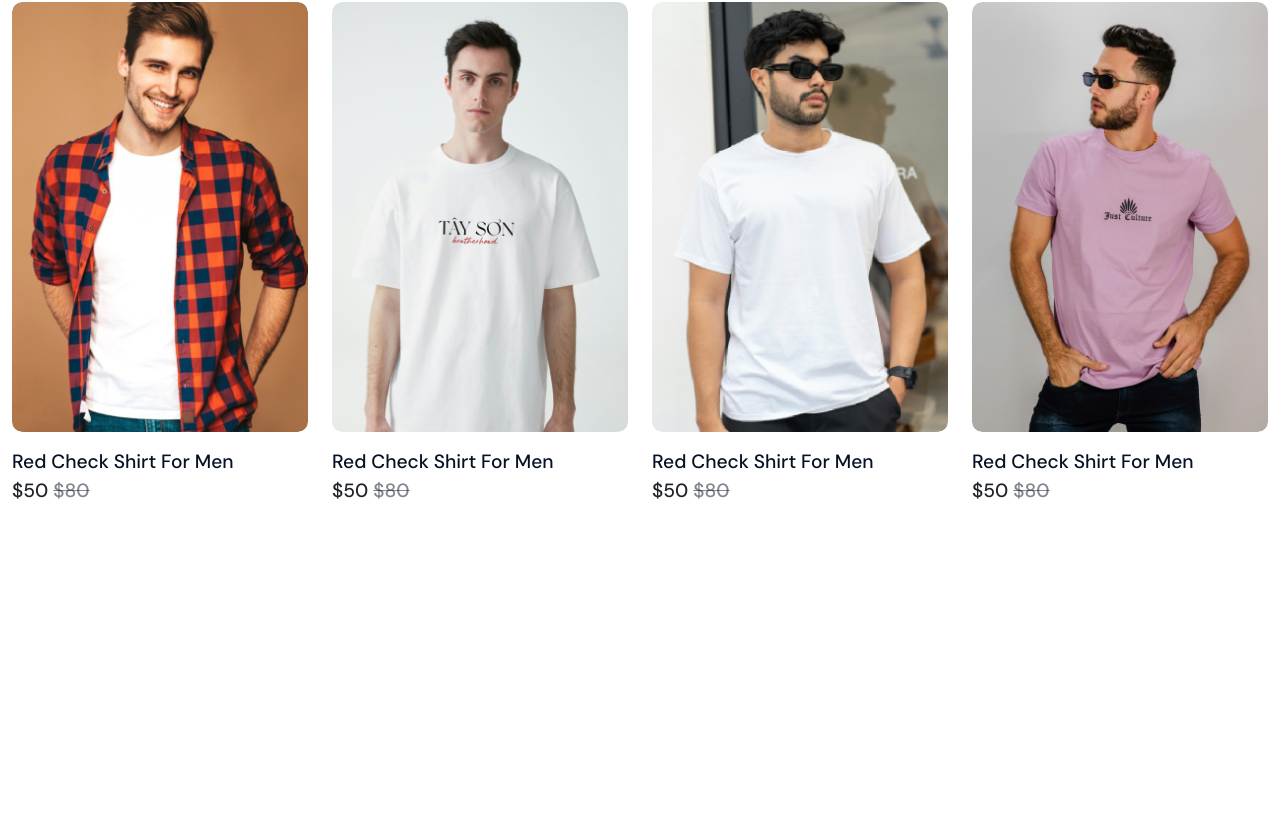
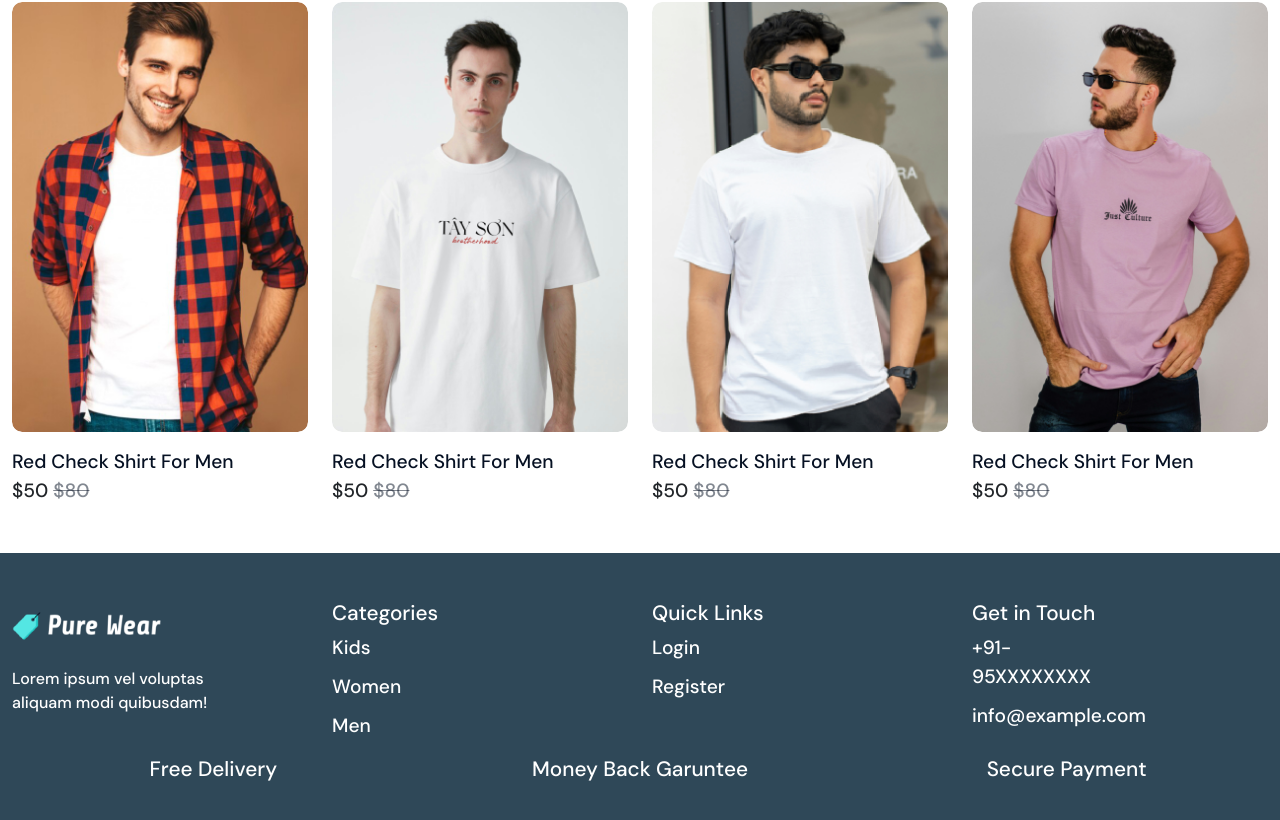
Before and after one commit to MuzCodeSmith/ecommerce-laravel-react-frontend, a React (Vite) app: page / in a window 1280 px wide. Shown: the part 1559-2379 px from the top of the page. Before the commit the page ends 2112 px from the top, so only its background shows below. Built offline with nearby package versions, Linux system fonts and the light colour scheme.

Commit message:
footer section: inprogress

```diff
--- a/src/assets/css/style.scss
+++ b/src/assets/css/style.scss
@@ -156,3 +156,19 @@ header{
     }
 
 }
+
+footer{
+    h2{
+        font-size: 1.2em;
+    }
+    background-color: $tertiary-color;
+    ul{
+        li{
+            margin-bottom: 10px;
+            a{
+                font-size: 1.2em;
+                color: $primary-white;
+            }
+        }
+    }
+}
--- a/src/components/Home.jsx
+++ b/src/components/Home.jsx
@@ -5,6 +5,7 @@ import Navbar from 'react-bootstrap/Navbar';
 import Logo from '../assets/images/logo.png';
 import SliderOneImg from '../assets/images/banner-1.jpg';
 import SliderTwoImg from '../assets/images/banner-2.jpg';
+import LogoWhite from '../assets/images/logo-white.png';
 
 // swiper
 // Import Swiper React components
@@ -77,9 +78,64 @@ const Home = () => {
         </Swiper>
       </section>
 
-      <LatestProducts/>
-      <FeaturedProducts/>
+      <LatestProducts />
+      <FeaturedProducts />
+
+      <footer className='py-5 text-white' >
+        <div className="container">
+          <div className="row">
+            <div className="col-md-3">
+              <img src={LogoWhite} alt="logoblack" width={150} />
+              <div className='pt-3 pe-5' >
+                Lorem ipsum vel voluptas aliquam modi quibusdam!
+              </div>
+            </div>
+            <div className="col-md-3">
+              <h3 className='mb3'>Categories</h3>
+              <ul className="col-md-3">
+                <li><a href="">Kids</a></li>
+                <li><a href="">Women</a></li>
+                <li><a href="">Men</a></li>
+              </ul>
+            </div>
+            <div className='col-md-3'>
+              <h3 className='mb3'>Quick Links</h3>
+              <ul className="col-md-3">
+                <li><a href="">Login</a></li>
+                <li><a href="">Register</a></li>
+              </ul>
+            </div>
+            <div className='col-md-3'>
+              <h3 className='mb3'>Get in Touch</h3>
+              <ul className="col-md-3">
+                <li><a href="">+91-95XXXXXXXX</a></li>
+                <li><a href="">info@example.com</a></li>
+              </ul>
+            </div>
+
+          </div>
+          <div className="row">
+            <div className="col-md-4">
+              <div className="d-flex justify-content-center">
+                <h3>Free Delivery</h3>
+              </div>
+            </div>
+            <div className="col-md-4">
+              <div className="d-flex justify-content-center">
+                <h3>Money Back Garuntee</h3>
+              </div>
+            </div>
+            <div className="col-md-4">
+              <div className="d-flex justify-content-center">
+                <h3>Secure Payment</h3>
+              </div>
+            </div>
+          </div>
+        </div>
+      </footer>
     </>
+
+
 
   )
 }
```
